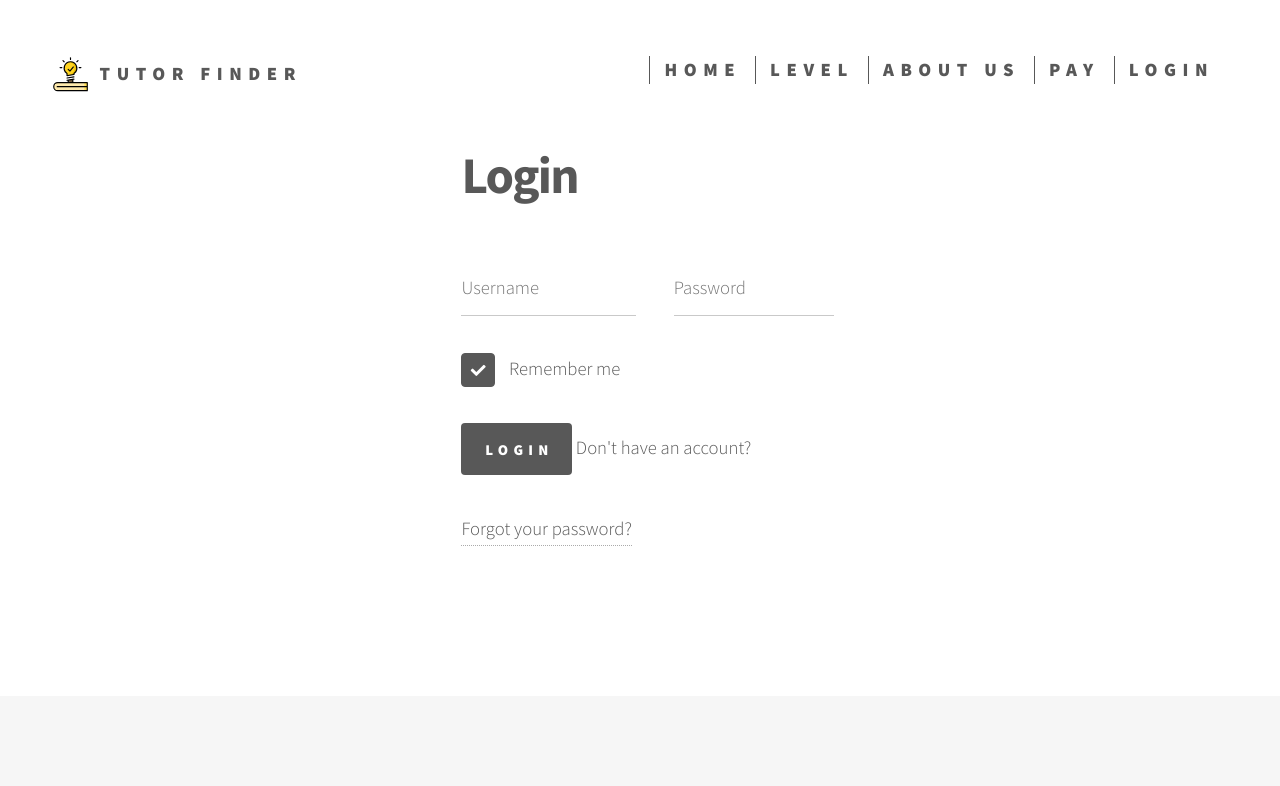
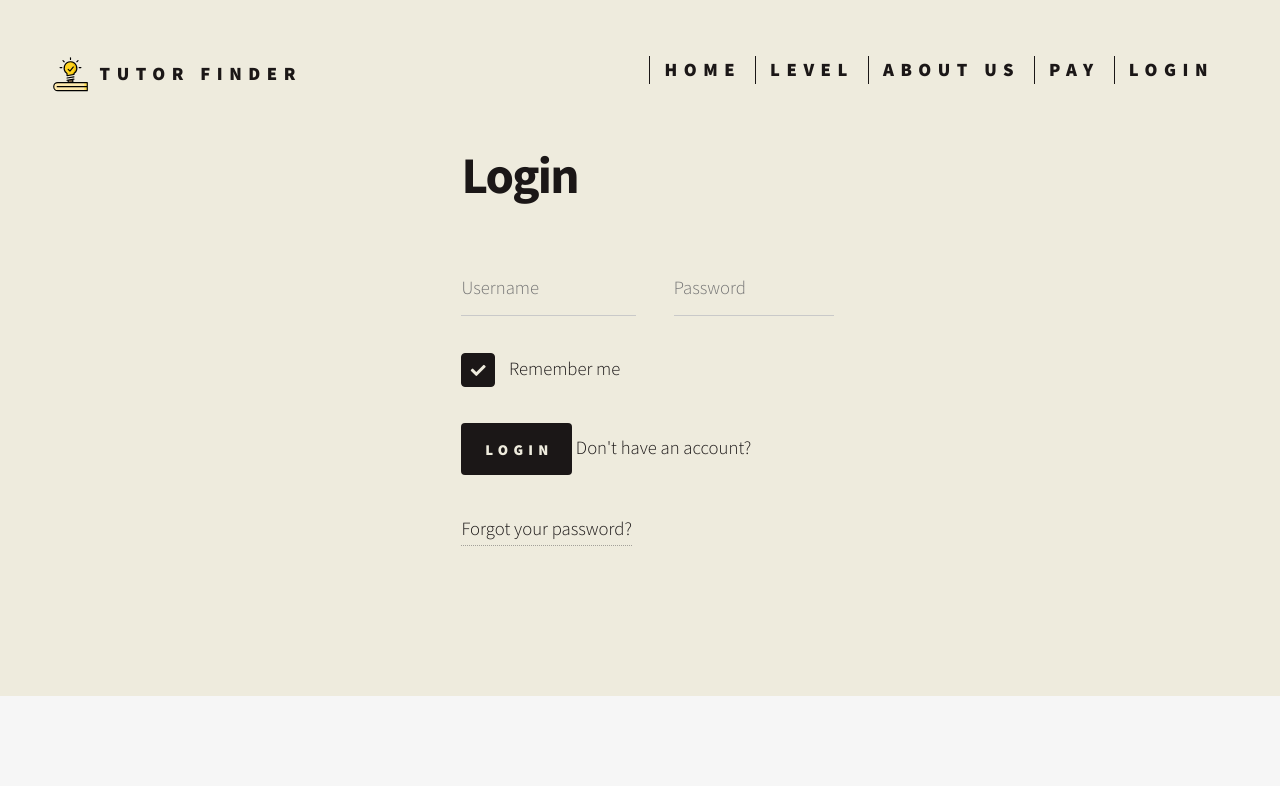
Before and after one commit to Shahreen17/tutorseeker, a plain HTML site: page info2302_Final-master/project/login.html in a window 1280 px wide. Shown: the top 786 px of the page. Drawn offline with nearby package versions, Linux system fonts and the light colour scheme.

Commit message:
Update style.css

```diff
--- a/info2302_Final-master/project/assets/css/style.css
+++ b/info2302_Final-master/project/assets/css/style.css
@@ -21,14 +21,14 @@ html {
 }
 
 body {
-  background-color: #ffffff;
+  background-color: #eeebdd;
 }
 
 body,
 input,
 select,
 textarea {
-  color: #585858;
+  color: #1b1717;
   font-family: "Source Sans Pro", sans-serif;
   font-size: 14pt;
   font-weight: 300;
@@ -94,12 +94,12 @@ h6 {
 a {
   transition: border-bottom-color 0.2s ease, color 0.2s ease;
   text-decoration: none;
-  color: #585858;
+  color: #1b1717;
   border-bottom: dotted 1px rgba(88, 88, 88, 0.5);
 }
 
 a:hover {
-  color: #f2849e !important;
+  color: #810000 !important;
 }
 
 /* List */
@@ -185,7 +185,7 @@ header nav a {
 }
 
 header nav h3 {
-  border-left: solid 1px #585858;
+  border-left: solid 1px #1b1717;
   padding: 0 0.75em;
 }
 
@@ -562,7 +562,7 @@ header nav h3 {
 }
 
 .tiles article:hover > .image::before {
-  background-color: #333333;
+  background-color: #630000;
   opacity: 0.35;
 }
 
@@ -602,14 +602,14 @@ header nav h3 {
   padding: 1em;
   border-radius: 4px;
   border-bottom: 0;
-  color: #ffffff;
+  color: #eeebdd;
   text-align: center;
   text-decoration: none;
   z-index: 3;
 }
 
 .tiles article > a:hover {
-  color: #ffffff !important;
+  color: #eeebdd !important;
 }
 
 .tiles article.choice > .image::before {
@@ -625,7 +625,7 @@ header nav h3 {
 }
 
 .tiles article.about-us:hover > .image::before {
-  background-color: #333333;
+  background-color: #630000;
   opacity: 0.8;
 }
 
@@ -678,8 +678,8 @@ input[type="email"]:focus,
 input[type="tel"]:focus,
 select:focus,
 textarea:focus {
-  border-bottom-color: #f2849e;
-  box-shadow: inset 0 -1px 0 0 #f2849e;
+  border-bottom-color: #810000;
+  box-shadow: inset 0 -1px 0 0 #810000;
 }
 
 input[type="checkbox"],
@@ -699,7 +699,7 @@ input[type="radio"] {
 input[type="checkbox"] + label,
 input[type="radio"] + label {
   text-decoration: none;
-  color: #585858;
+  color: #1b1717;
   cursor: pointer;
   display: inline-block;
   font-size: 1em;
@@ -741,16 +741,16 @@ input[type="radio"] + label:before {
 
 input[type="checkbox"]:checked + label:before,
 input[type="radio"]:checked + label:before {
-  background: #585858;
-  border-color: #585858;
-  color: #ffffff;
+  background: #1b1717;
+  border-color: #1b1717;
+  color: #eeebdd;
   content: "\f00c";
 }
 
 input[type="checkbox"]:focus + label:before,
 input[type="radio"]:focus + label:before {
-  border-color: #f2849e;
-  box-shadow: 0 0 0 1px #f2849e;
+  border-color: #810000;
+  box-shadow: 0 0 0 1px #810000;
 }
 
 input[type="checkbox"] + label:before {
@@ -793,8 +793,8 @@ button,
   background-color: transparent;
   border-radius: 4px;
   border: 0;
-  box-shadow: inset 0 0 0 2px #585858;
-  color: #585858 !important;
+  box-shadow: inset 0 0 0 2px #1b1717;
+  color: #1b1717 !important;
   cursor: pointer;
   display: inline-block;
   font-size: 0.8em;
@@ -824,8 +824,8 @@ input[type="reset"]:hover,
 input[type="button"]:hover,
 button:hover,
 .button:hover {
-  color: #f2849e !important;
-  box-shadow: inset 0 0 0 2px #f2849e;
+  color: #810000 !important;
+  box-shadow: inset 0 0 0 2px #810000;
 }
 
 input[type="submit"].primary,
@@ -834,8 +834,8 @@ input[type="button"].primary,
 button.primary,
 .button.primary {
   box-shadow: none;
-  background-color: #585858;
-  color: #ffffff !important;
+  background-color: #1b1717;
+  color: #eeebdd !important;
 }
 
 input[type="submit"].primary:hover,
@@ -843,7 +843,7 @@ input[type="reset"].primary:hover,
 input[type="button"].primary:hover,
 button.primary:hover,
 .button.primary:hover {
-  background-color: #f2849e;
+  background-color: #810000;
 }
 
 /* Footer */
@@ -946,8 +946,8 @@ ul.icons li {
 }
 
 .icon.follow:hover {
-  color: #f2849e;
-  border-color: #f2849e;
+  color: #810000;
+  border-color: #810000;
 }
 
 .icon > .label {
```
